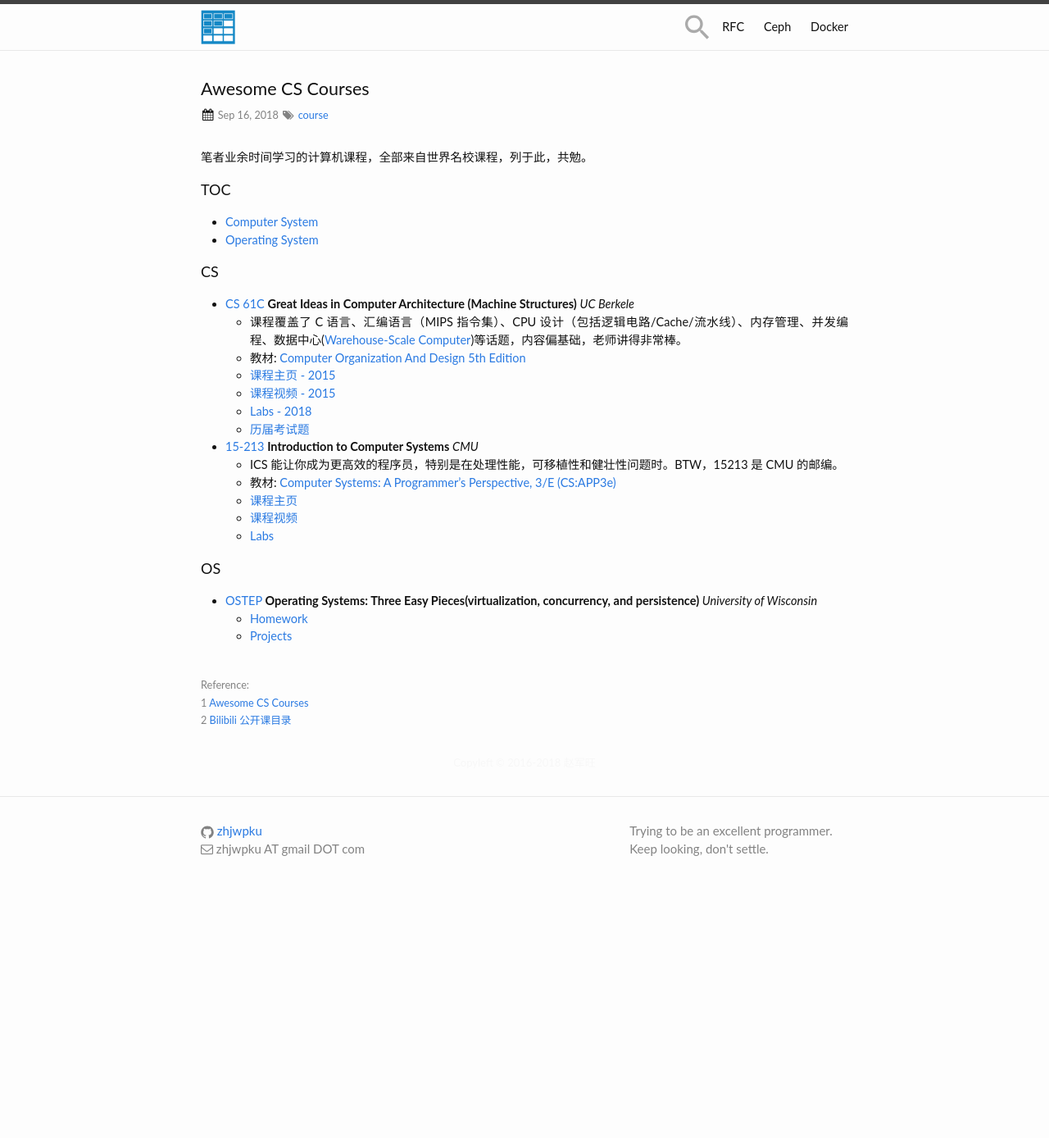
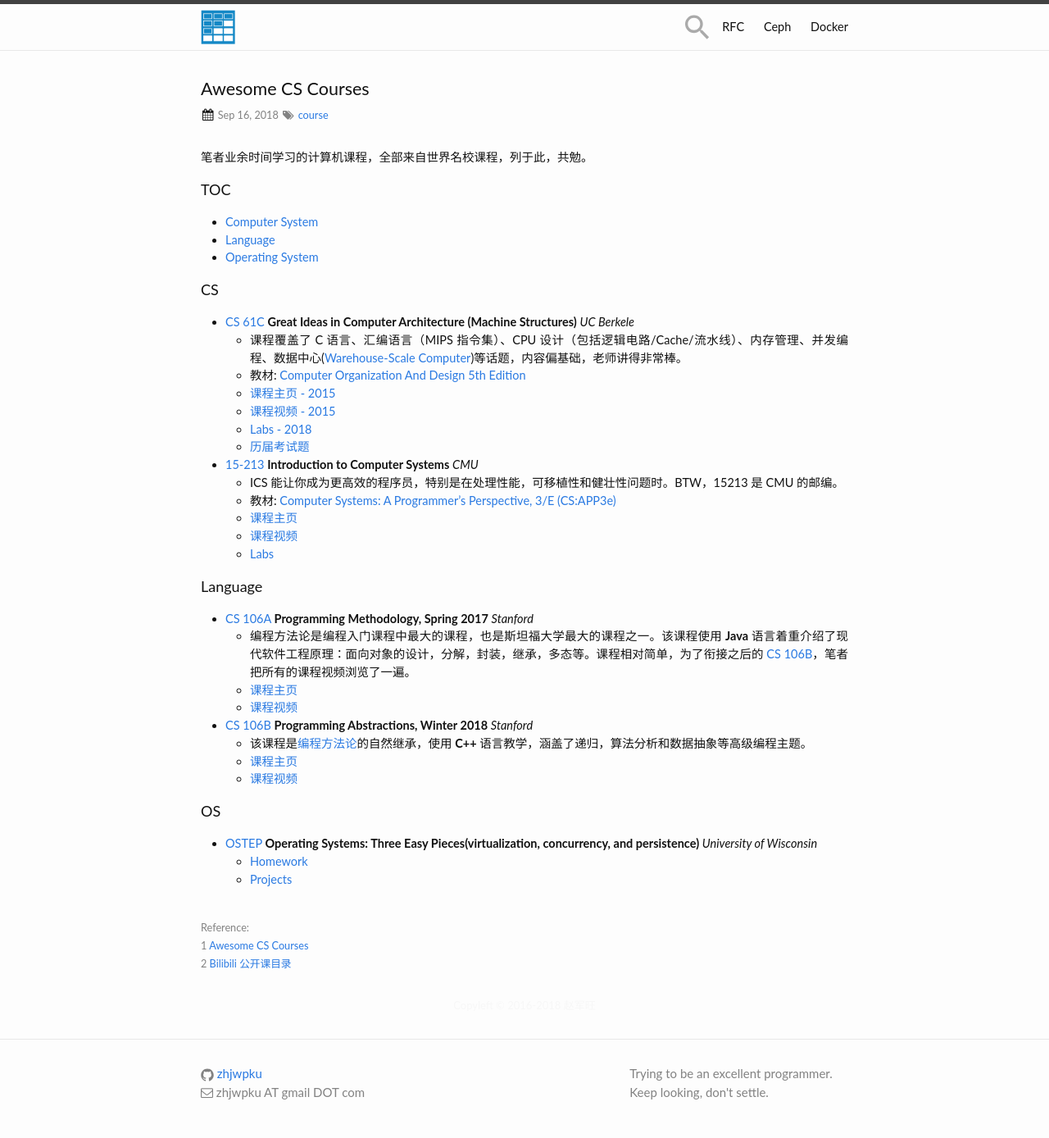
Before and after one commit to zhjwpku/zhjwpku.github.io, a Jekyll site: the page built from _posts/2018-09-16-awesome-cs-courses.md, in a window 1280 px wide. Shown: the whole page at 82% size. Built offline with Jekyll 4.4.1, drawn with Linux system fonts in a browser that asks for light colours; comment, search, counter and statistics services are not loaded; before the commit the page ends 1092 px from its top, so only the background shows below that.

Commit message:
cs106a & cs106b
Signed-off-by: Zhao Junwang <zhjwpku@gmail.com>

```diff
--- a/_posts/2018-09-16-awesome-cs-courses.md
+++ b/_posts/2018-09-16-awesome-cs-courses.md
@@ -10,6 +10,7 @@
 
 <h4>TOC</h4>
 - [Computer System](#cs)
+- [Language](#language)
 - [Operating System](#os)
 
 #### CS
@@ -28,6 +29,18 @@
     - [课程主页][15213]
     - [课程视频][15213-video]
     - [Labs][15213-labs]
+
+#### Language
+
+- [CS 106A][cs106a] **Programming Methodology, Spring 2017** *Stanford*
+    - 编程方法论是编程入门课程中最大的课程，也是斯坦福大学最大的课程之一。该课程使用 **Java** 语言着重介绍了现代软件工程原理：面向对象的设计，分解，封装，继承，多态等。课程相对简单，为了衔接之后的 [CS 106B][cs106b]，笔者把所有的课程视频浏览了一遍。
+    - [课程主页][cs106a]
+    - [课程视频][cs106a-video]
+
+- [CS 106B][cs106b] **Programming Abstractions, Winter 2018** *Stanford*
+    - 该课程是[编程方法论][cs106a]的自然继承，使用 **C++** 语言教学，涵盖了递归，算法分析和数据抽象等高级编程主题。
+    - [课程主页][cs106b]
+    - [课程视频][cs106b-video]
 
 #### OS
 
```
Also changed, not shown: other parts of _posts/2018-09-16-awesome-cs-courses.md (+5 -0 lines).
